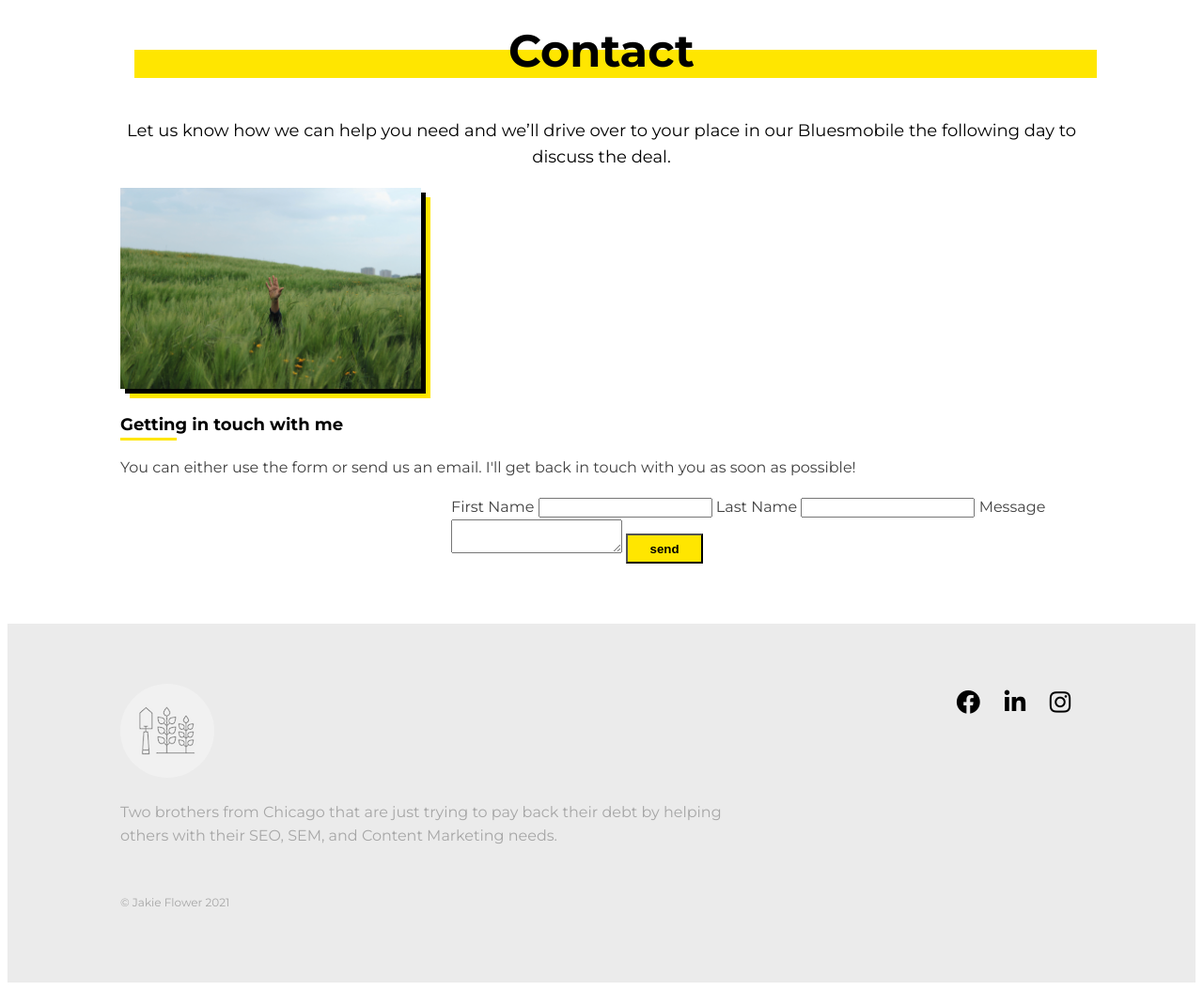
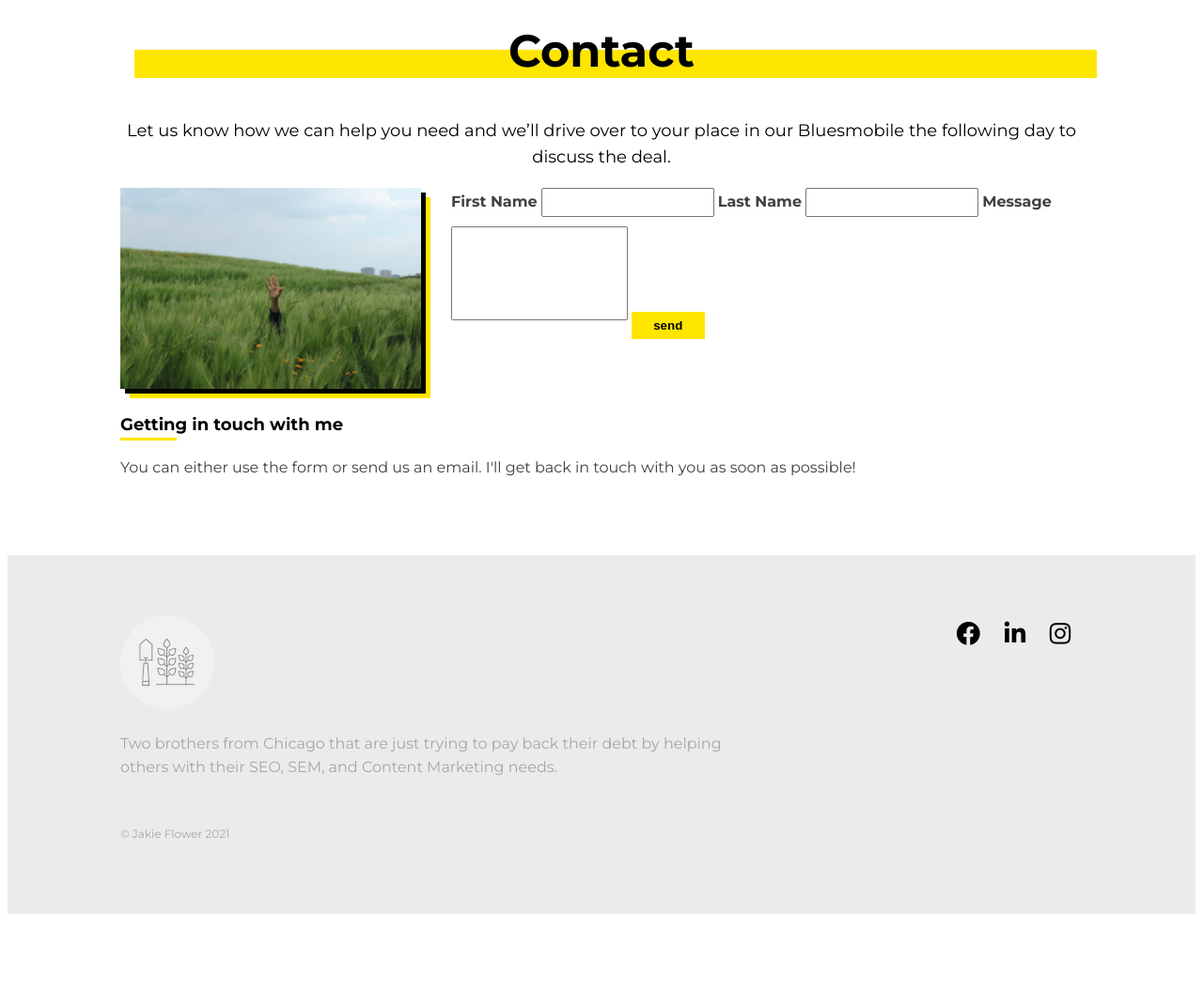
Before and after one commit to MenteCat/Gardener-Website, a PHP site: page /contact.html in a window 1280 px wide. Shown: the part 195-1249 px from the top of the page at 94% size. After the commit the page ends 1168 px from the top, so only its background shows below. Run offline with PHP 8.4, Linux system fonts and the light colour scheme; some libraries are stand-ins or nearby versions.

Commit message:
styling the contact form

```diff
--- a/contact.html
+++ b/contact.html
@@ -56,7 +56,7 @@
                 <label for="message">Message</label>
                 <textarea id="message"></textarea>
 
-                <button class="btn btn-primary">send</button>
+                <button class="btn btn-primary btn-form">send</button>
               </form>
             </div>
 
--- a/css/style.css
+++ b/css/style.css
@@ -90,19 +90,25 @@ The single coulmn : is a pseudo-class  */
   margin-top: 0;
 }
 
-/* buttons */
+/* ==== BUTTONS ==== */
 
 .btn {
   padding: .5em 1.75em;
   font-weight: 700;
   margin-top: .5em;
   text-decoration: none;
+  border: 0;
 }
 
 .btn-primary {
   background: #FFE600;
   color: #000;
   justify-self: start;
+}
+
+.btn-form {
+  /* just because it's on the grid otherwise wouldn't work. Could put margin-left: auto; instead  */
+  justify-self: end;
 }
 
 /* ==== GENERAL LAYOUT ==== */
@@ -388,4 +394,31 @@ It places the content right in the middle of the page when shrinking */
   .main-text {
       grid-column: 3 / span 2;
   }
+
+  .secondary-text {
+    order: 2;
+  }
+
 }
+
+/* ==== FORM ==== */
+
+.contact-form {
+  display: grid;
+}
+
+label {
+  font-weight: 700;
+}
+
+input,
+textarea {
+  margin-bottom: .75em;
+  padding: .4em;
+  font-family: inherit;
+}
+
+textarea {
+  resize: none;
+  height: 100px;
+}
```
